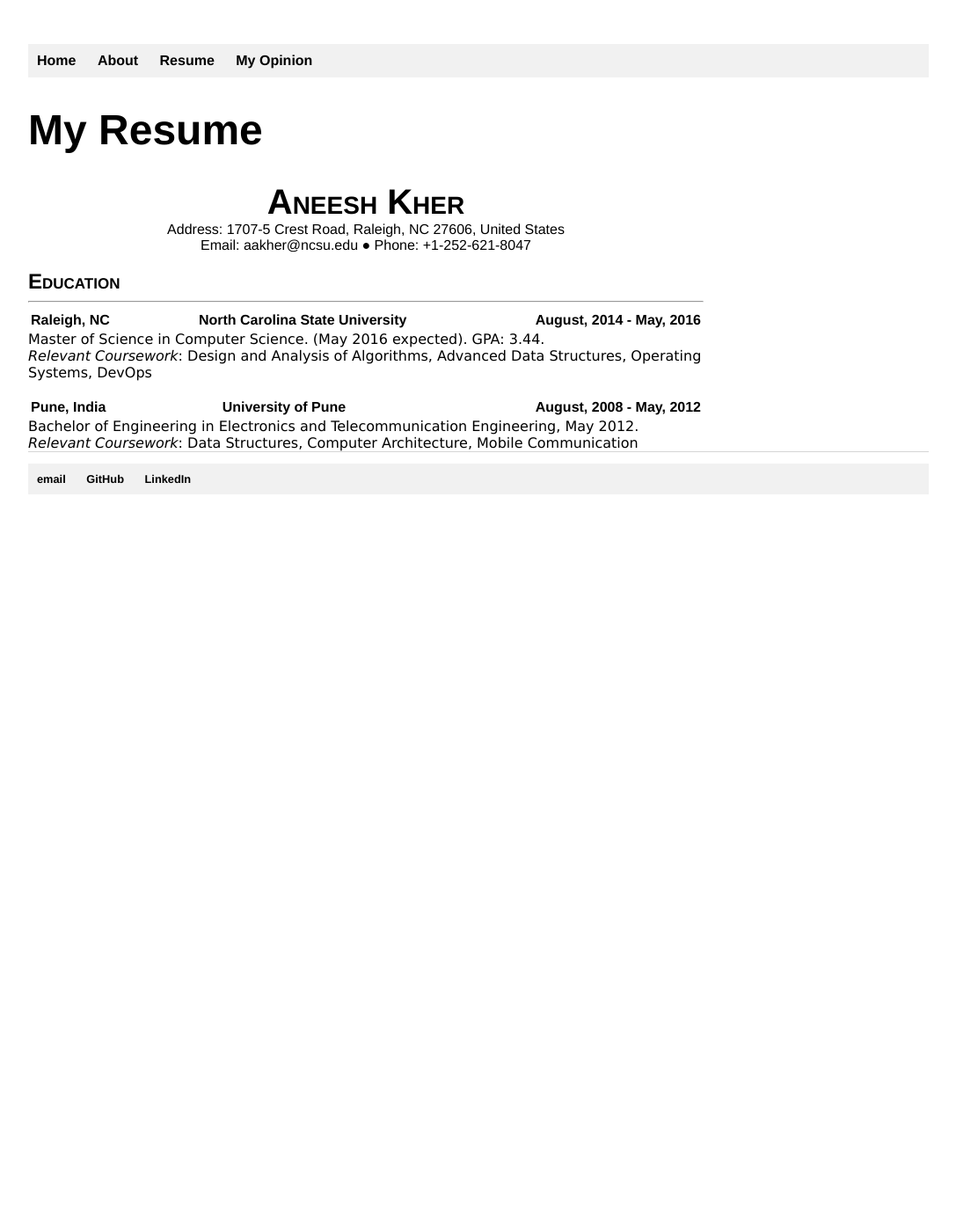
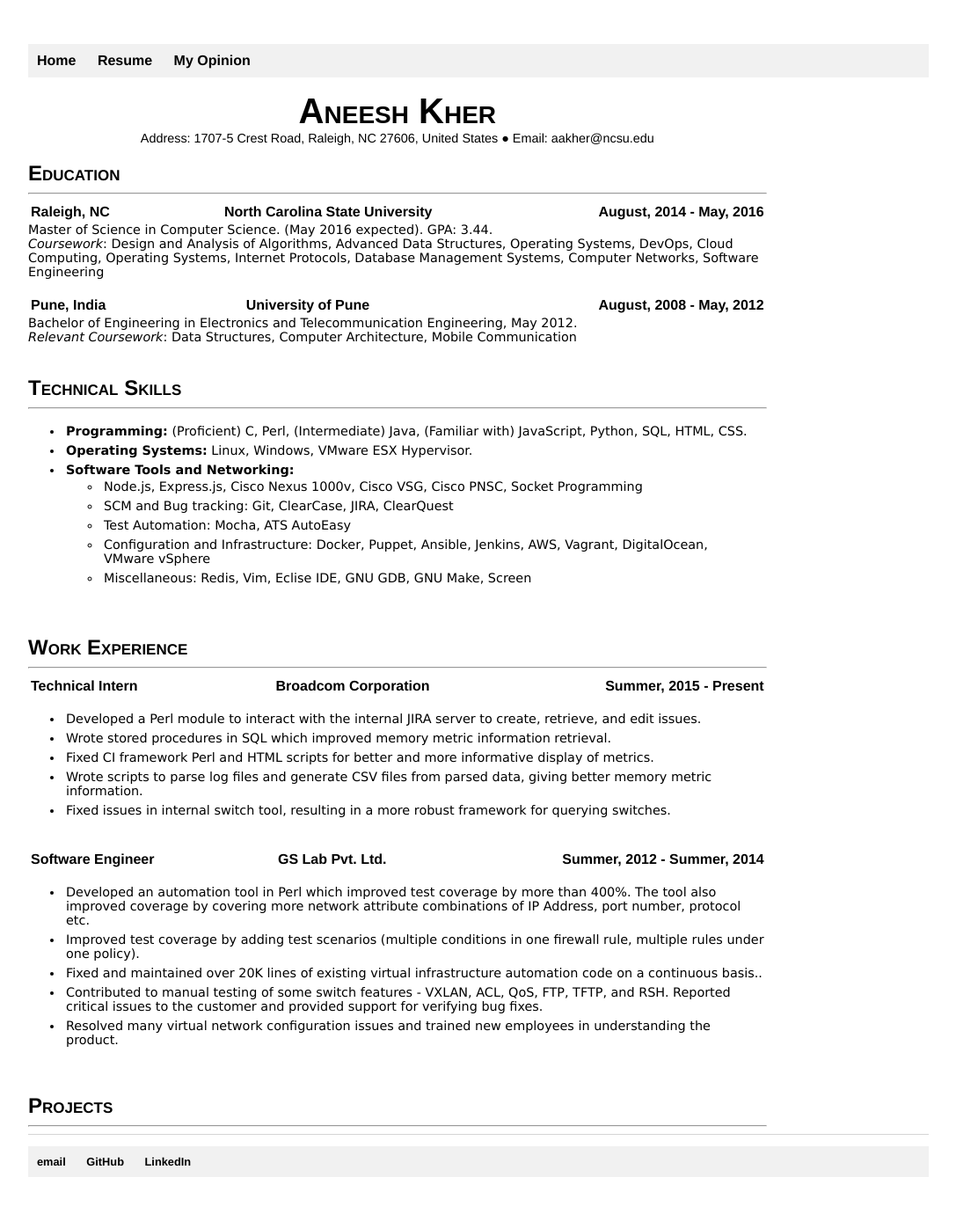
Before and after one commit to aneeshkher/aneeshkher.github.io, a Jekyll site: the page built from resume/index.html, in a window 1280 px wide. Shown: the whole page at 88% size, without its empty margins (96-1183 px from the left). Built offline with Jekyll 4.4.1, drawn with Linux system fonts in a browser that asks for light colours; before the commit the page ends 900 px from its top, so only the background shows below that.

Commit message:
Add lots of text to resume and about me

```diff
--- a/_layouts/default.html
+++ b/_layouts/default.html
@@ -9,7 +9,7 @@
 		<nav>
 		<ul>
 			<li><a href="/">Home</a></li>
-			<li><a href="/about">About</a></li>
+			<!-- <li><a href="/about">About</a></li> -->
 			<li><a href="/resume">Resume</a></li>
 			<li><a href="/blog">My Opinion</a></li>
 		</ul>
--- a/css/main.css
+++ b/css/main.css
@@ -28,13 +28,15 @@ ul a:hover {
     color: white
 }
 h1 {
-    font-size: 3em;
+    font-size: 2em;
     font-family:'Helvetica', 'Arial', 'Sans-Serif';
 }
 p {
-    font-size: 1.5em;
-    line-height: 1.4em;
+    font-size: 1.3em;
+    line-height: 1.2em;
     color: #333;
+	text-align: justify;
+	text-justify: inter-word;
 }
 footer {
     border-top: 1px solid #d5d5d5;
@@ -54,13 +56,15 @@ ul.posts li {
     text-align: center;
     font-variant: small-caps;
     font-size: 2.5em;
-    font-family: 'Helvetica', 'Arial', 'Sans-Serif';
+    /* font-family: 'Helvetica', 'Arial', 'Sans-Serif'; */
+	font-family: Copperplate,"Copperplate Gothic Light",fantasy;
     font-weight: bold;
 }
 
 .resume_address {
     text-align: center;
     font-family: 'Helvetica', 'Arial', 'Sans-Serif';
+	font-size: 0.9em;
 }
 
 .resume_section {
@@ -72,12 +76,13 @@ ul.posts li {
 }
 
 .resume {
-    width: 75%;
+    width: 82%;
 }
 
 .resume_text {
     text-align: left;
     font-family: 'Verdana', 'Helvetica', 'Arial', 'Sans-Serif';
+	font-size: 0.9em;
 }
 
 tr {
@@ -85,6 +90,15 @@ tr {
     font-family: 'Helvetica', 'Arial', 'Sans-Serif';
     text-decoration: none;
     color: black;
+}
+
+p a {
+	color: blue;
+	text-decoration: none;
+}
+
+p a:hover {
+	color: #888;
 }
 
 td a {
@@ -95,3 +109,15 @@ td a {
 td a:hover {
     color: blue;
 }
+
+#skills_list ul li {
+	padding;
+}
+
+ul li.skill_out {
+	padding: 3px;
+}
+
+ul li ul li.skills {
+	padding: 3px;
+}
--- a/resume/index.html
+++ b/resume/index.html
@@ -2,11 +2,10 @@
 layout: default
 title: "Aneesh Kher's Resume"
 ---
-<h1>My Resume</h1>
+<!-- <h1>My Resume</h1> -->
 <div class="resume">
 	<div class="resume_name">Aneesh Kher</div>
-	<div class="resume_address">Address: 1707-5 Crest Road, Raleigh, NC 27606, United States</div>
-	<div class="resume_address">Email: aakher@ncsu.edu &#9679 Phone: +1-252-621-8047</div>
+	<div class="resume_address">Address: 1707-5 Crest Road, Raleigh, NC 27606, United States &#9679 Email: aakher@ncsu.edu</div>
 
 	<br>
 
@@ -15,14 +14,15 @@ title: "Aneesh Kher's Resume"
 	<table border="0" style="width:100%">
 		<tr>
 			<td style="text-align: left">Raleigh, NC</td>
-			<td style="text-align: center"><a href="http://www.ncsu.edu">North Carolina State University</a></td>
+			<td style="text-align: center"><a href="https://www.ncsu.edu">North Carolina State University</a></td>
 			<td style="text-align: right">August, 2014 - May, 2016</td>
 		</tr>
 	</table>
 
 	<div class="resume_text">
 		Master of Science in Computer Science. (May 2016 expected). GPA: 3.44.<br>
-		<i>Relevant Coursework</i>: Design and Analysis of Algorithms, Advanced Data Structures, Operating Systems, DevOps<br>
+		<i>Coursework</i>: Design and Analysis of Algorithms, Advanced Data Structures, Operating Systems, DevOps, Cloud Computing, Operating Systems,
+			Internet Protocols, Database Management Systems, Computer Networks, Software Engineering<br>
 	</div>
 
 	<br>
@@ -39,4 +39,76 @@ title: "Aneesh Kher's Resume"
 		Bachelor of Engineering in Electronics and Telecommunication Engineering, May 2012.<br>
 		<i>Relevant Coursework</i>: Data Structures, Computer Architecture, Mobile Communication<br>
 	</div>
+
+	<br><br>
+
+	<div class="resume_section">Technical Skills</div>
+	<hr>
+
+	<div class="resume_text">
+		<ul>
+			<li class="skill_out"><b>Programming:</b> (Proficient) C, Perl, (Intermediate) Java, (Familiar with) JavaScript, Python, SQL, HTML, CSS.</li>
+			<li class="skill_out"><b>Operating Systems:</b> Linux, Windows, VMware ESX Hypervisor.</li>
+			<li class="skill_out"><b>Software Tools and Networking:</b>
+				<ul>
+					<li class="skills">Node.js, Express.js, Cisco Nexus 1000v, Cisco VSG, Cisco PNSC, Socket Programming</li>
+					<li class="skills">SCM and Bug tracking: Git, ClearCase, JIRA, ClearQuest</li>
+					<li class="skills">Test Automation: Mocha, ATS AutoEasy</li>
+					<li class="skills">Configuration and Infrastructure: Docker, Puppet, Ansible, Jenkins, AWS, Vagrant, DigitalOcean, VMware vSphere</li>
+					<li class="skills">Miscellaneous: Redis, Vim, Eclise IDE, GNU GDB, GNU Make, Screen</li>
+				</ul>
+			</li>
+		</ul>
+	</div>
+
+	<br><br>
+
+	<div class="resume_section">Work Experience</div>
+	<hr>
+	<table border="0" style="width:100%">
+		<tr>
+			<td style="text-align: left">Technical Intern</td>
+			<td style="text-align: center"><a href="https://www.broadcom.com/">Broadcom Corporation</a></td>
+			<td style="text-align: right">Summer, 2015 - Present</td>
+		</tr>
+	</table>
+
+	<div class="resume_text">
+		<ul>
+			<li class="skill_out">Developed a Perl module to interact with the internal JIRA server to create, retrieve, and edit issues.</li>
+			<li class="skill_out">Wrote stored procedures in SQL which improved memory metric information retrieval.</li>
+			<li class="skill_out">Fixed CI framework Perl and HTML scripts for better and more informative display of metrics.</li>
+			<li class="skill_out">Wrote scripts to parse log files and generate CSV files from parsed data, giving better memory metric information.</li>
+			<li class="skill_out">Fixed issues in internal switch tool, resulting in a more robust framework for querying switches.</li>
+		</ul>
+	</div>
+
+	<br>
+
+	<table border="0" style="width:100%">
+		<tr>
+			<td style="text-align: left">Software Engineer</td>
+			<td style="text-align: center"><a href="http://www.gslab.com">GS Lab Pvt. Ltd.</a></td>
+			<td style="text-align: right">Summer, 2012 - Summer, 2014</td>
+		</tr>
+	</table>
+
+	<div class="resume_text">
+		<ul>
+			<li class="skill_out">Developed an automation tool in Perl which improved test coverage by more than 400%.
+				The tool also improved coverage by covering more network attribute combinations of IP Address, port number, protocol etc.</li>
+			<li class="skill_out">Improved test coverage by adding test scenarios (multiple conditions in one firewall rule, multiple rules under one policy).</li>
+			<li class="skill_out">Fixed and maintained over 20K lines of existing virtual infrastructure automation code on a continuous basis..</li>
+			<li class="skill_out">Contributed to manual testing of some switch features - VXLAN, ACL, QoS, FTP, TFTP, and RSH.
+				Reported critical issues to the customer and provided support for verifying bug fixes.</li>
+			<li class="skill_out">Resolved many virtual network configuration issues and trained new employees in understanding the product.</li>
+		</ul>
+	</div>
+
+	<br><br>
+
+	<div class="resume_section">Projects</div>
+	<hr>
+
+
 </div>
```
Also changed, not shown: index.html (+16 -2 lines), 2 other files.
